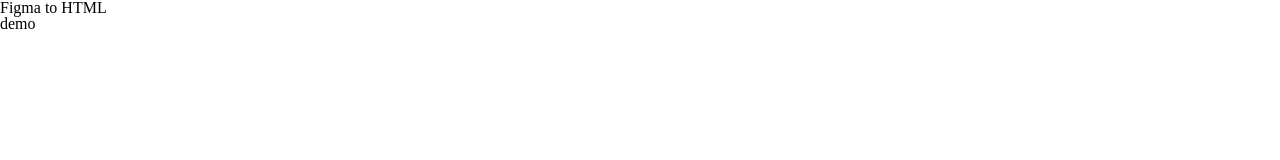
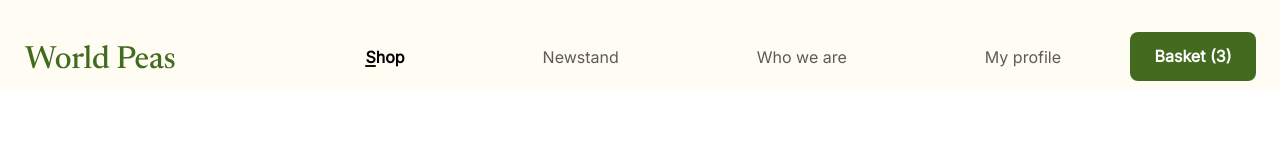
Before and after one commit to thanhvinh522/Figma-To-HTML-2, a plain HTML site: page index.html in a window 1280 px wide. Shown: the top 160 px of the page. Drawn offline with Linux system fonts and the light colour scheme.

Commit message:
p3 làm phần header

```diff
--- a/assets/css/style.css
+++ b/assets/css/style.css
@@ -10,4 +10,92 @@ html {
 /* khôi phục lại cỡ chữ mặc định tính theo rem */
 body {
   font-size: 1.6rem;
+
+  /* cài đặt font mặc định */
+  font-family: "Inter", sans-serif;
 }
+
+/* ==============common - code các thuộc tính dùng chung cho cả website*/
+a {
+  /* bỏ gạch chân cho các thẻ a */
+  text-decoration: none;
+}
+
+.main-content {
+  width: 1248px;
+  margin-left: auto;
+  margin-right: auto;
+  max-width: calc(100% - 48px);
+}
+
+.btn {
+  display: block;
+  padding: 0 23px;
+  line-height: 49px;
+  min-width: 62px;
+  color: #ffff;
+  text-align: center;
+  font-size: 1.6rem;
+  font-weight: 600;
+  background-color: #426b1f;
+  border-radius: 8px;
+}
+/* ==============common - code phần header */
+/* tác động vào class body là con của class header
+vì thẻ body đang bọc tất cả các phần như: logo, thanh nav menu và cả nút button
+---ghi tường minh như thế này để tránh ảnh hưởng đến phần code ở sau vì có thể
+sử dụng lại class body ở các phần code sau */
+.header.fixed {
+  position: sticky;
+  top: -28px;
+}
+
+.header {
+  background-color: #fffcf4;
+}
+
+.header .body {
+  display: flex;
+  align-items: center;
+  padding: 32px 0 8px;
+}
+
+.nav {
+  margin-left: auto;
+}
+
+/* xoay ngang phần thanh menu */
+.nav ul {
+  display: flex;
+}
+
+.nav a {
+  position: relative;
+  /* color: #000; */
+  color: #5f5b53;
+  font-size: 1.6rem;
+  padding: 8px 69px;
+}
+
+.nav li.active a,
+.nav a:hover {
+  /* color: #5f5b53; */
+  color: #000;
+  font-weight: 600;
+}
+
+.nav li.active a::after {
+  display: block;
+  position: absolute;
+  left: 69px;
+  bottom: 8px;
+  content: "";
+  width: 11px;
+  height: 2px;
+  border-radius: 1px;
+  background: #171100;
+}
+
+.header .btn-basket {
+  min-width: 126px;
+}
--- a/index.html
+++ b/index.html
@@ -7,13 +7,49 @@
     <!-- reset css -->
     <link rel="stylesheet" href="./assets/css/reset.css" />
 
+    <!-- embed fonts -->
+    <link rel="preconnect" href="https://fonts.googleapis.com" />
+    <link rel="preconnect" href="https://fonts.gstatic.com" crossorigin />
+    <link
+      href="https://fonts.googleapis.com/css2?family=Inter:opsz@14..32&family=Newsreader:opsz,wght@6..72,500&display=swap"
+      rel="stylesheet"
+    />
+
     <!-- style css -->
     <link rel="stylesheet" href="./assets/css/style.css" />
 
     <title>Document</title>
   </head>
-  <body>
-    <h1>Figma to HTML</h1>
-    <h2>demo</h2>
+  <body style="height: 10000px">
+    <!-- code phần header -->
+    <header class="header fixed">
+      <div class="main-content">
+        <div class="body">
+          <!-- logo -->
+          <img src="./assets/img/logo.svg" alt="Logo World Peas" class="logo" />
+          <!-- nav - thanh menu -->
+          <nav class="nav">
+            <ul>
+              <li class="active">
+                <a href="#!">Shop</a>
+              </li>
+              <li>
+                <a href="#!">Newstand</a>
+              </li>
+              <li>
+                <a href="#!">Who we are</a>
+              </li>
+              <li>
+                <a href="#!">My profile</a>
+              </li>
+            </ul>
+          </nav>
+          <!-- button action -->
+          <div class="action">
+            <a href="#!" class="btn btn-basket">Basket (3)</a>
+          </div>
+        </div>
+      </div>
+    </header>
   </body>
 </html>
```
Also changed, not shown: assets/img/logo.svg (added).
